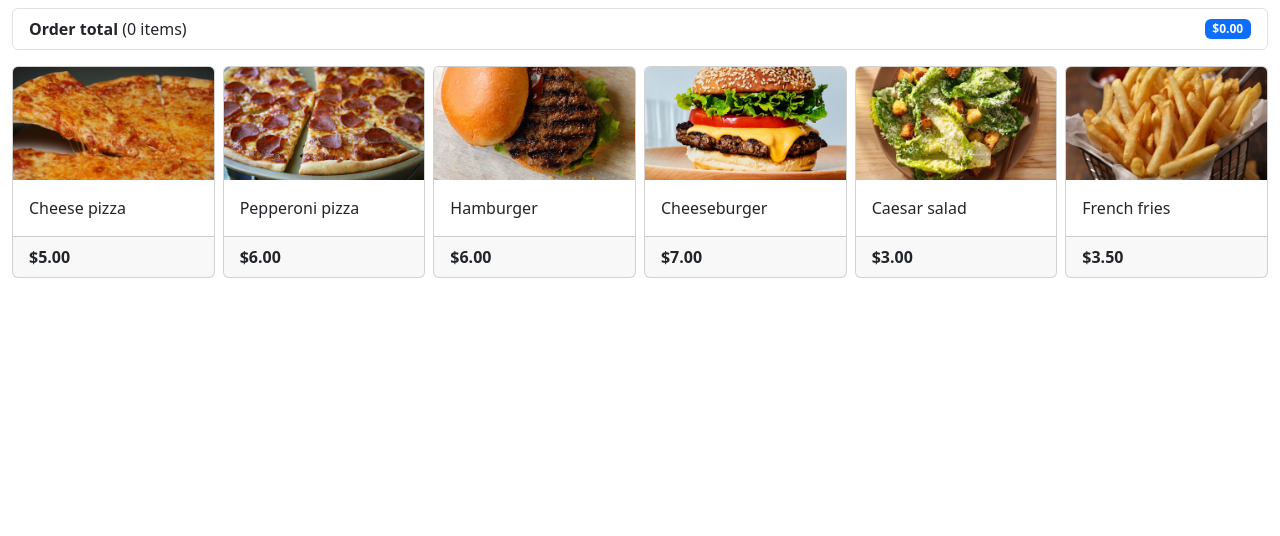
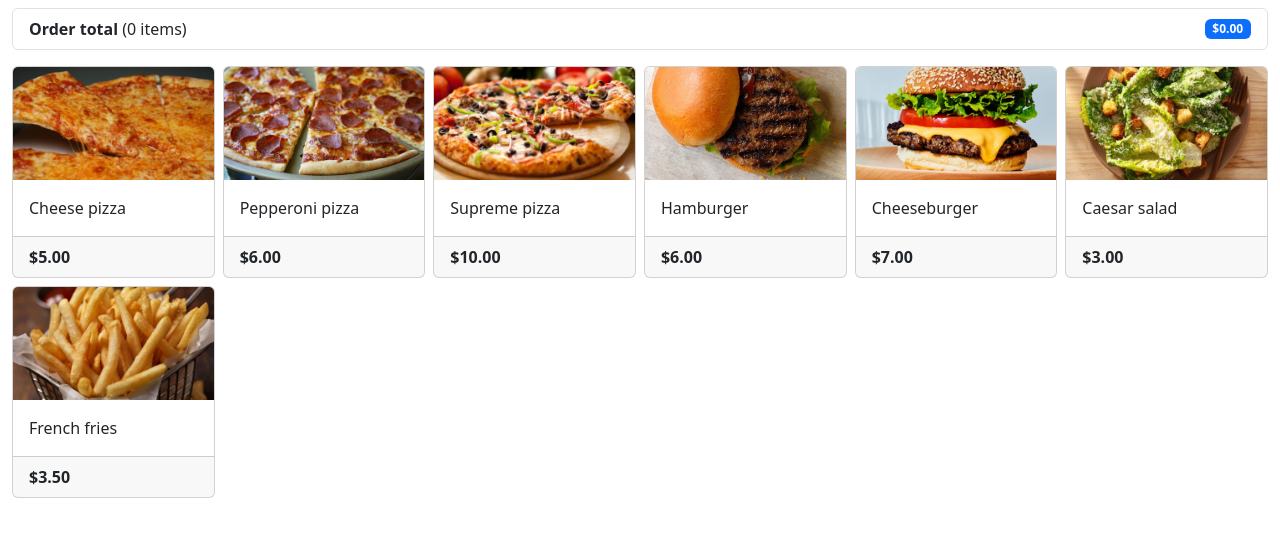
Before and after one commit to williamjacksn/menu, a plain HTML site: page index.html in a window 1280 px wide. Drawn offline with Linux system fonts and the light colour scheme.

Commit message:
Add supreme pizza

```diff
--- a/index.html
+++ b/index.html
@@ -47,6 +47,13 @@
                 </div>
                 <div class="col mb-2">
                     <div class="card h-100">
+                        <img class="card-img-top" src="img/supreme-pizza.jpg">
+                        <div class="card-body">Supreme pizza</div>
+                        <div class="card-footer fw-bold">$10.00</div>
+                    </div>
+                </div>
+                <div class="col mb-2">
+                    <div class="card h-100">
                         <img class="card-img-top" src="img/hamburger.jpg">
                         <div class="card-body">Hamburger</div>
                         <div class="card-footer fw-bold">$6.00</div>
```
Also changed, not shown: img/supreme-pizza.jpg (added).
